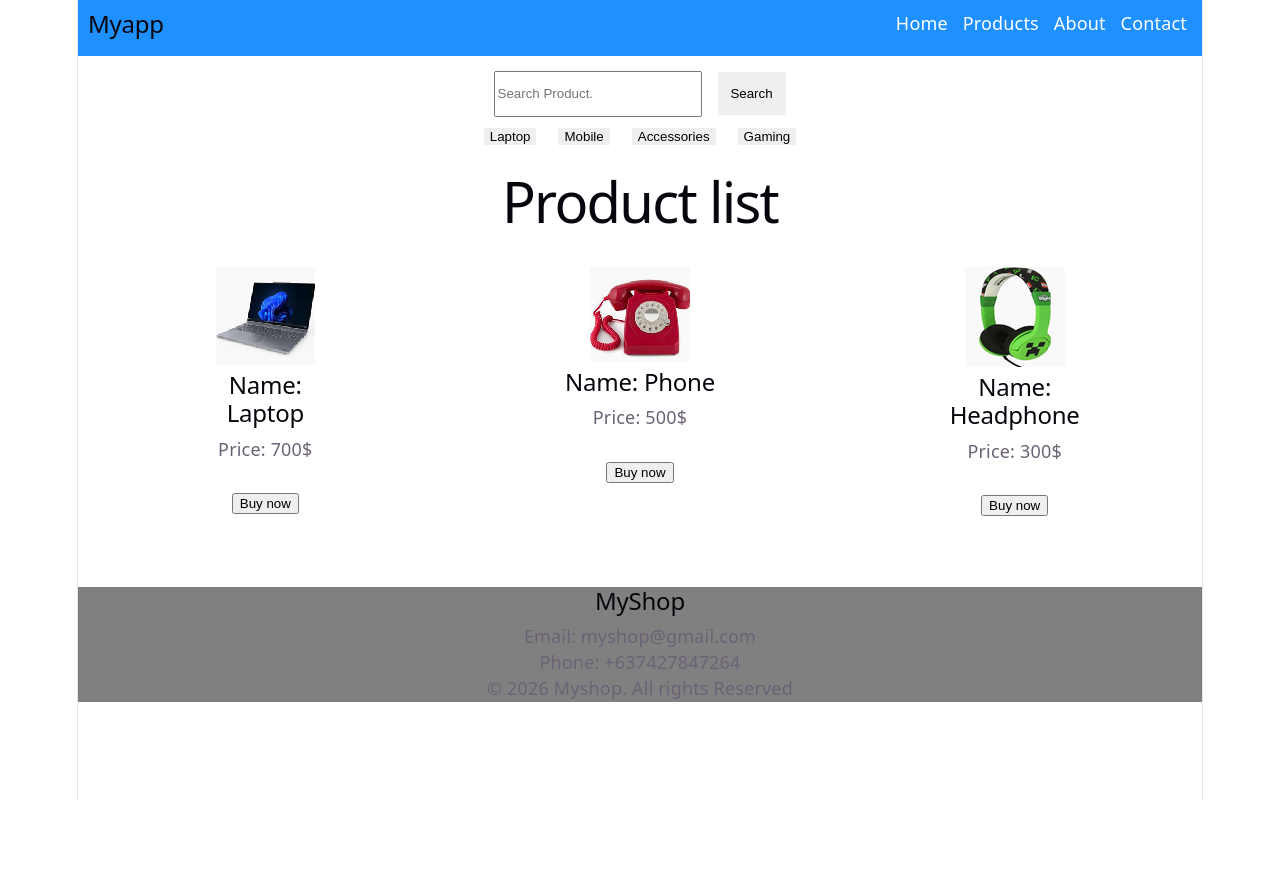
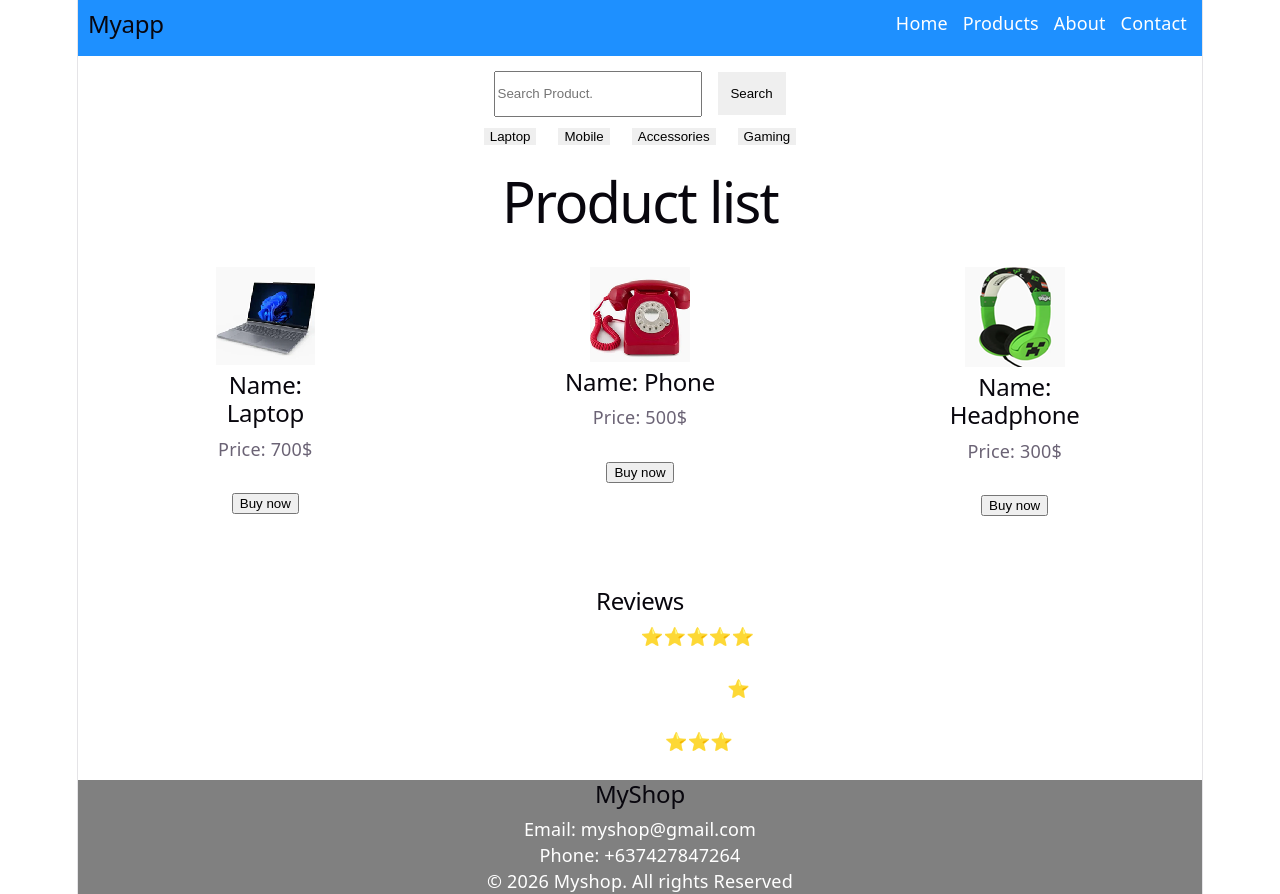
Before and after one commit to konradlifake/props-reactv2, a React (Vite) app in the folder react-js/: page / in a window 1280 px wide. Before the commit the page ends 800 px from the top, so only its background shows below. Built offline with nearby package versions, Linux system fonts and the light colour scheme.

Commit message:
stronamybuyv3

```diff
--- a/react-js/src/App.jsx
+++ b/react-js/src/App.jsx
@@ -2,6 +2,8 @@ import ProductList from "./Productlist";
 import Header2 from "./Header2";
 import Hero2 from "./Hero2";
 import Footer2 from "./Footer2";
+import Customer from "./Customer";
+
 
 function App() {
   const products = [
@@ -28,7 +30,9 @@ function App() {
     <Header2/>
     <Hero2/>
     <ProductList products={products}/>
+    <Customer></Customer>
     <Footer2></Footer2>
+
     </>
   );
 }
--- /dev/null
+++ b/react-js/src/Customer.jsx
@@ -0,0 +1,14 @@
+
+function Customer() {
+    return(
+        <section style={{color:"white"}}>
+            <h2>Reviews</h2>
+            <p>Fast Delivery ⭐⭐⭐⭐⭐</p> <br />
+            <p>Poor customer service ⭐</p> <br />
+            <p>Good Quality ⭐⭐⭐</p> <br />
+
+        </section>
+    );
+
+}
+export default Customer;
--- a/react-js/src/Footer2.jsx
+++ b/react-js/src/Footer2.jsx
@@ -1,7 +1,7 @@
 
 function Footer2() {
     return(
-        <footer style={{backgroundColor:"gray"}}>
+        <footer style={{backgroundColor:"gray", color:"white"}}>
             <h2>MyShop</h2>
             <p>Email: myshop@gmail.com</p>
             <p>Phone: +637427847264</p>
--- a/react-js/src/Header2.jsx
+++ b/react-js/src/Header2.jsx
@@ -4,10 +4,10 @@ function Header2() {
         <header style={{backgroundColor:"Dodgerblue", display:"flex", justifyContent:"space-between", padding:"10px"}}>
             <h2 >Myapp</h2>
             <nav>
-                <a href="a" style={{textDecoration:"none", color:"white", margin:"5px"}}>Home </a>
-                <a href="a" style={{textDecoration:"none", color:"white", margin:"5px"}}>Products </a>
-                <a href="a" style={{textDecoration:"none", color:"white", margin:"5px"}}>About </a>
-                <a href="a" style={{textDecoration:"none", color:"white", margin:"5px"}}>Contact</a>
+                <a href="#" style={{textDecoration:"none", color:"white", margin:"5px"}}>Home </a>
+                <a href="#" style={{textDecoration:"none", color:"white", margin:"5px"}}>Products </a>
+                <a href="#" style={{textDecoration:"none", color:"white", margin:"5px"}}>About </a>
+                <a href="#" style={{textDecoration:"none", color:"white", margin:"5px"}}>Contact</a>
             </nav>
         </header>
     );
```
